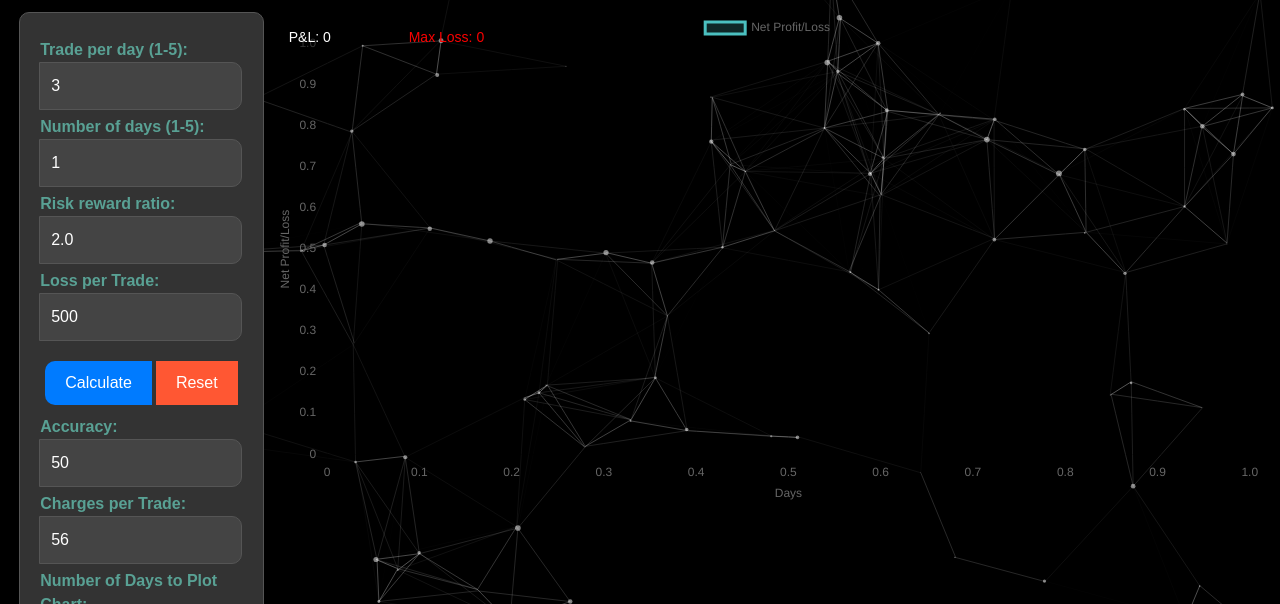
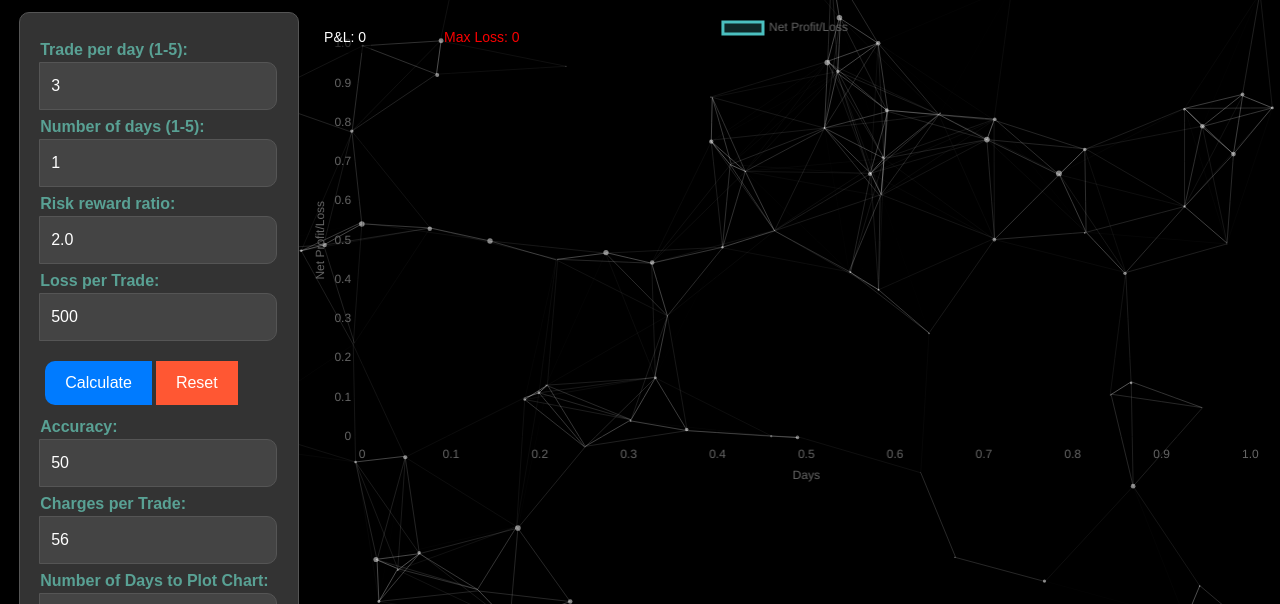
Before and after one commit to SHIVAM9771/TCA, a plain HTML site: page index.html in a window 1280 px wide. Shown: the part 196-800 px from the top of the page. Drawn offline with nearby package versions, Linux system fonts and the light colour scheme; some packages are replaced by stand-ins of ours; a script that the page names is missing.

Commit message:
Update index.html

```diff
--- a/index.html
+++ b/index.html
@@ -113,7 +113,7 @@
         }
 
         #user-input {
-            flex: .4;
+            flex: .5;
             background-color: #333;
             border: 1px solid #555;
             border-radius: 10px;
```
